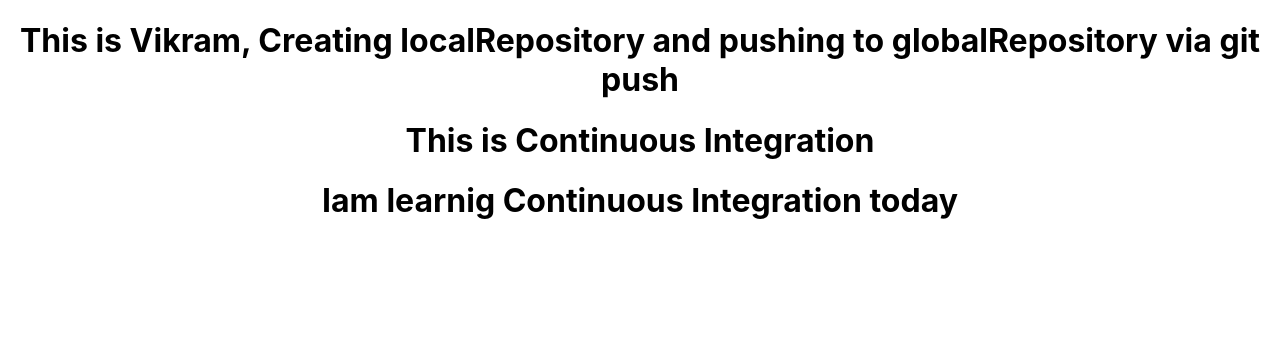
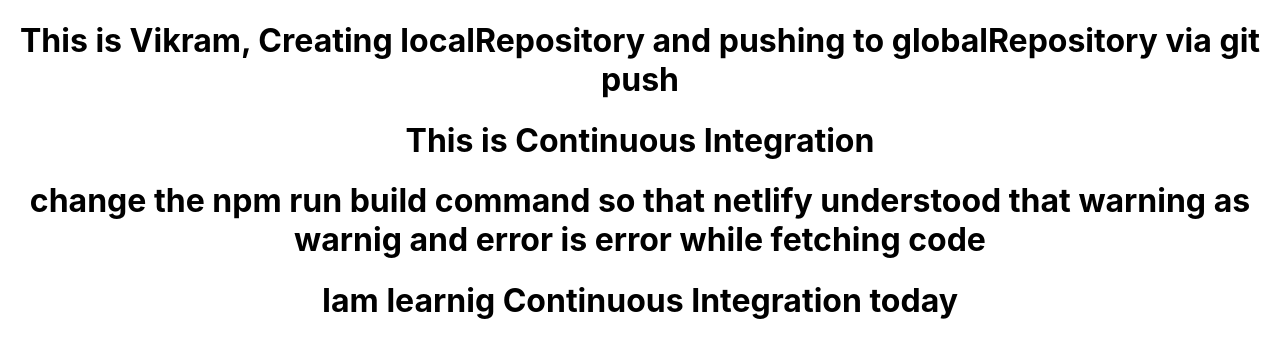
Before and after one commit to narutoman00/continuous-Integration, a React (Create React App) app: page / in a window 1280 px wide. Shown: the top 358 px of the page. Built offline with nearby package versions, Linux system fonts and the light colour scheme.

Commit message:
added one more heading

```diff
--- a/src/App.js
+++ b/src/App.js
@@ -6,6 +6,7 @@
     <div className="App">
       <h1>This is Vikram, Creating localRepository and pushing to globalRepository via git push</h1>
       <h1>This is Continuous Integration</h1>
+      <h1>change the npm run build command so that netlify understood that warning as warnig and error is error while fetching code</h1>
       <h1>Iam learnig Continuous Integration today</h1>
     </div>
   );
```
